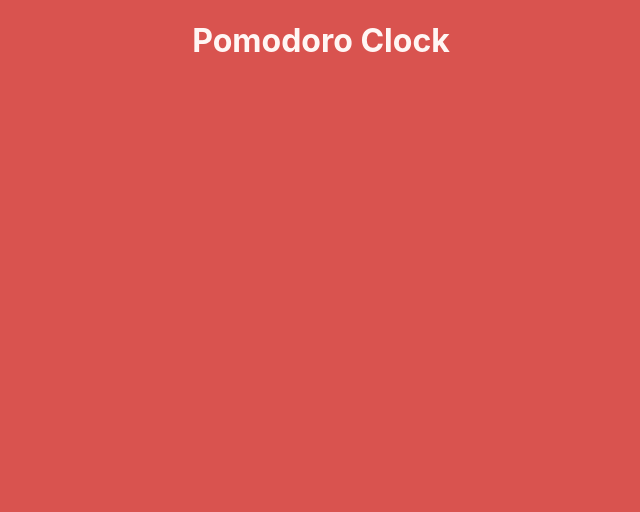
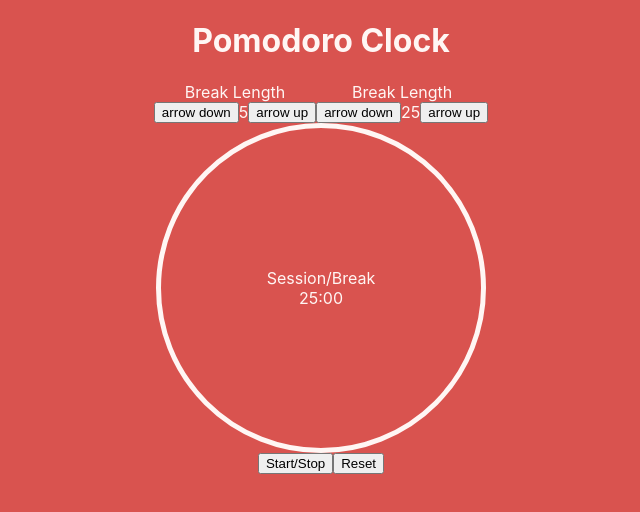
Before and after one commit to maciejziemichod/Pomodoro-Clock, a React (Create React App) app: page / in a window 1280 px wide. Shown: the top 512 px of the page, without its empty margins (319-959 px from the left). Built offline with nearby package versions, Linux system fonts and the light colour scheme.

Commit message:
static ugly version

```diff
--- a/src/App.css
+++ b/src/App.css
@@ -17,4 +17,43 @@ body {
   flex-direction: column;
   justify-content: center;
   align-items: center;
+  text-align: center;
 }
+
+.title {
+}
+
+.controllers {
+  display: flex;
+  justify-content: space-between;
+  align-items: center;
+  flex-direction: row;
+}
+
+.controller__title {
+}
+
+.controller__buttons {
+  display: flex;
+  justify-content: space-between;
+  align-items: center;
+  flex-direction: row;
+}
+
+.timer {
+  display: flex;
+  flex-direction: column;
+  justify-content: center;
+  align-items: center;
+  width: 20rem;
+  height: 20rem;
+  border-radius: 50%;
+  border: solid var(--light) 5px;
+}
+
+.buttons {
+  display: flex;
+  justify-content: space-between;
+  align-items: center;
+  flex-direction: row;
+}
--- a/src/components/BreakController.js
+++ b/src/components/BreakController.js
@@ -1,7 +1,18 @@
 import React from "react";
 
 const BreakController = () => {
-  return <div></div>;
+  return (
+    <div>
+      <div className="controller__title" id="break-label">
+        Break Length
+      </div>
+      <div className="controller__buttons">
+        <button id="break-decrement">arrow down</button>
+        <div id="break-length">5</div>
+        <button id="break-increment">arrow up</button>
+      </div>
+    </div>
+  );
 };
 
 export default BreakController;
--- a/src/components/Buttons.js
+++ b/src/components/Buttons.js
@@ -3,7 +3,12 @@ import StartStop from "./StartStop";
 import Restart from "./Restart";
 
 const Buttons = () => {
-  return <div></div>;
+  return (
+    <div className="buttons">
+      <StartStop />
+      <Restart />
+    </div>
+  );
 };
 
 export default Buttons;
--- a/src/components/Controllers.js
+++ b/src/components/Controllers.js
@@ -3,7 +3,12 @@ import BreakController from "./BreakController";
 import SessionController from "./SessionController";
 
 const Controllers = () => {
-  return <div></div>;
+  return (
+    <div className="controllers">
+      <BreakController />
+      <SessionController />
+    </div>
+  );
 };
 
 export default Controllers;
--- a/src/components/Restart.js
+++ b/src/components/Restart.js
@@ -1,7 +1,11 @@
 import React from "react";
 
 const Restart = () => {
-  return <div></div>;
+  return (
+    <button className="button" id="reset">
+      Reset
+    </button>
+  );
 };
 
 export default Restart;
--- a/src/components/SessionController.js
+++ b/src/components/SessionController.js
@@ -1,7 +1,18 @@
 import React from "react";
 
 const SessionController = () => {
-  return <div></div>;
+  return (
+    <div>
+      <div className="controller__title" id="session-label">
+        Break Length
+      </div>
+      <div className="controller__buttons">
+        <button id="session-decrement">arrow down</button>
+        <div id="session-length">25</div>
+        <button id="session-increment">arrow up</button>
+      </div>
+    </div>
+  );
 };
 
 export default SessionController;
--- a/src/components/StartStop.js
+++ b/src/components/StartStop.js
@@ -1,7 +1,11 @@
 import React from "react";
 
 const StartStop = () => {
-  return <div></div>;
+  return (
+    <button className="button" id="start_stop">
+      Start/Stop
+    </button>
+  );
 };
 
 export default StartStop;
--- a/src/components/Timer.js
+++ b/src/components/Timer.js
@@ -1,7 +1,12 @@
 import React from "react";
 
 const Timer = () => {
-  return <div></div>;
+  return (
+    <div className="timer">
+      <div id="timer-label">Session/Break</div>
+      <div id="time-left">25:00</div>
+    </div>
+  );
 };
 
 export default Timer;
```
Also changed, not shown: src/App.js (+18 -22 lines).
